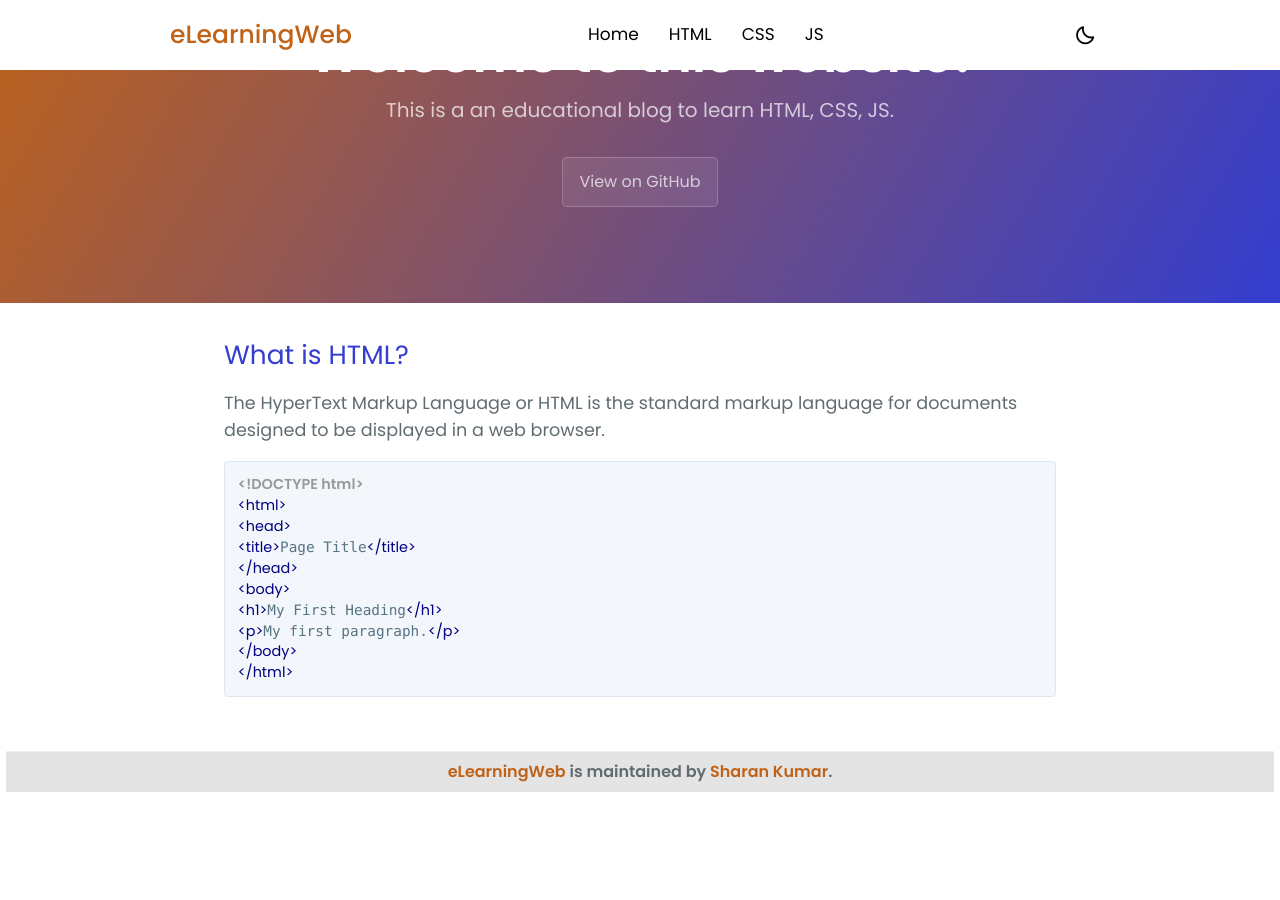
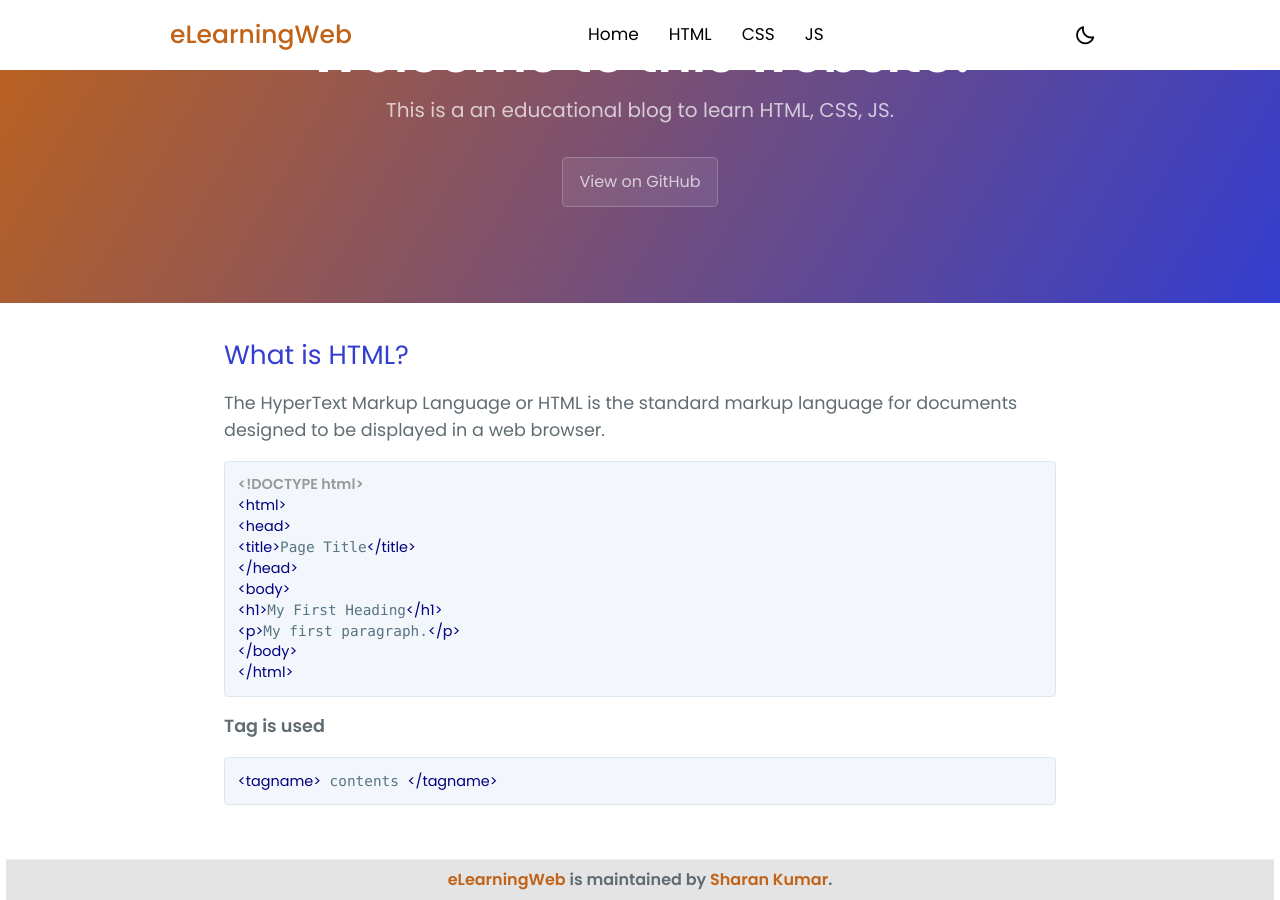
Before and after one commit to indian-sharan/webcode, a Jekyll site: the page built from about-html.md, in a window 1280 px wide and 900 px high, scrolled down 123 px. Built offline with Jekyll 4.4.1, drawn with Linux system fonts in a browser that asks for light colours; before the commit the page ends 958 px from its top, so only the background shows below that.

Commit message:
Update about-html.md

````diff
--- a/about-html.md
+++ b/about-html.md
@@ -19,3 +19,8 @@ The HyperText Markup Language or HTML is the standard markup language for docume
 </body>
 </html>
 ```
+
+**Tag is used**
+```html
+<tagname> contents </tagname>
+```
````
